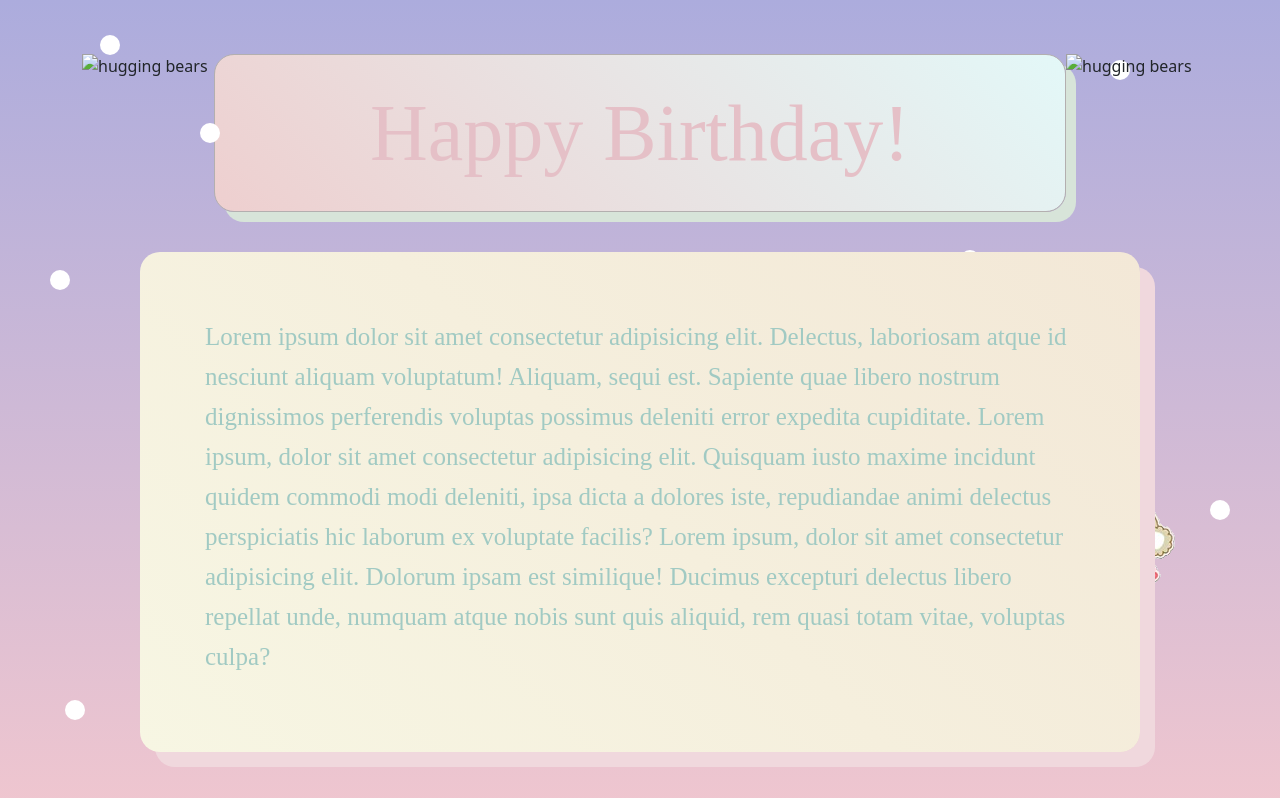
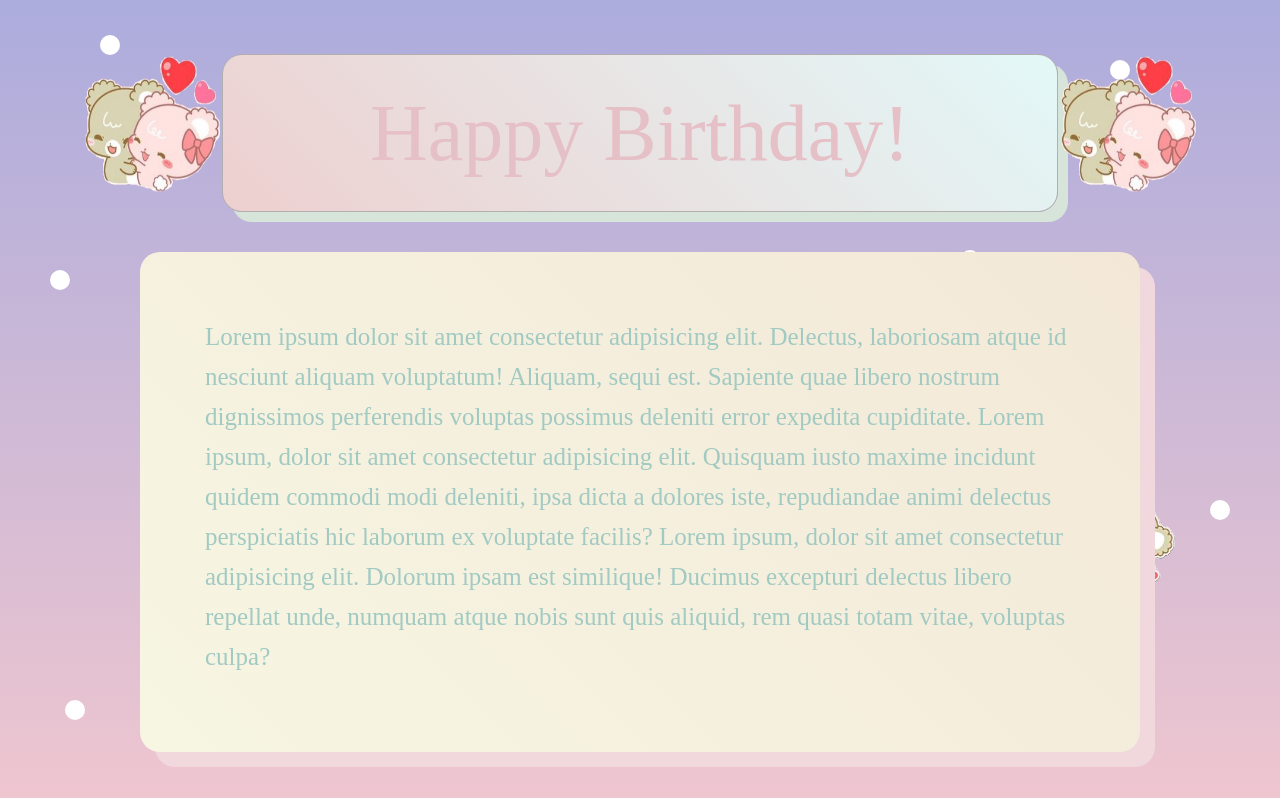
Before and after one commit to cchen008/SugarCub, a plain HTML site: page index.html in a window 1280 px wide. Shown: the top 798 px of the page. Drawn offline with nearby package versions, Linux system fonts and the light colour scheme; the site is published under a folder, as on GitHub Pages, so addresses that start at the root find nothing.

Commit message:
Update index.html

```diff
--- a/index.html
+++ b/index.html
@@ -32,9 +32,9 @@
 
     <div class="container">
         <div class="row1">
-            <img id="sugar8" src="/images/sugarcubs/sugar8.png" alt="hugging bears"/>
+            <img id="sugar8" src="images/sugarcubs/sugar8.png" alt="hugging bears"/>
             <h1 id="header">Happy Birthday!</h1>
-            <img id="sugar8" src="/images/sugarcubs/sugar8.png" alt="hugging bears"/>
+            <img id="sugar8" src="images/sugarcubs/sugar8.png" alt="hugging bears"/>
         </div>
 
 
```
